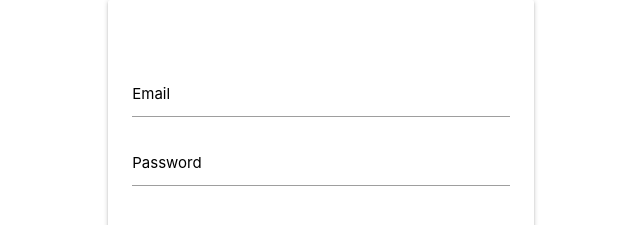
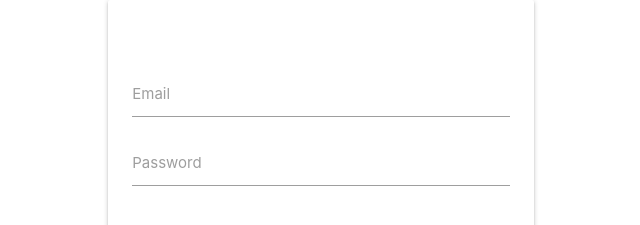
Before and after one commit to hnatiukr/shortcut-keeper, a React (Create React App) app in the folder client/: page / in a window 1280 px wide. Shown: the part 213-438 px from the top of the page, without its empty margins (319-959 px from the left). Built offline with nearby package versions, Linux system fonts and the light colour scheme.

Commit message:
Remove DOM nodes styles to base.css

```diff
--- a/client/src/styles/AuthPage.style.css
+++ b/client/src/styles/AuthPage.style.css
@@ -8,28 +8,6 @@
     padding: 0 10px;
 }
 
-input[type=email]:not(.browser-default):focus:not([readonly]) {
-    border-bottom: 1px solid #ffd600;
-    box-shadow: 0 1px 0 0 #ffd600;
+.auth_icon {
+    margin-right: 10px;
 }
-
-input[type=password]:not(.browser-default):focus:not([readonly]) {
-    border-bottom: 1px solid #ffd600;
-    box-shadow: 0 1px 0 0 #ffd600;
-}
-
-input[type=email]:not(.browser-default):focus:not([readonly])+label {
-    color: #ffd600;
-}
-
-input[type=password]:not(.browser-default):focus:not([readonly])+label {
-    color: #ffd600;
-}
-
-input[type=email]:not(.browser-default).validate+label {
-    color: black;
-}
-
-input[type=password]:not(.browser-default).validate+label {
-    color: black;
-}
```
